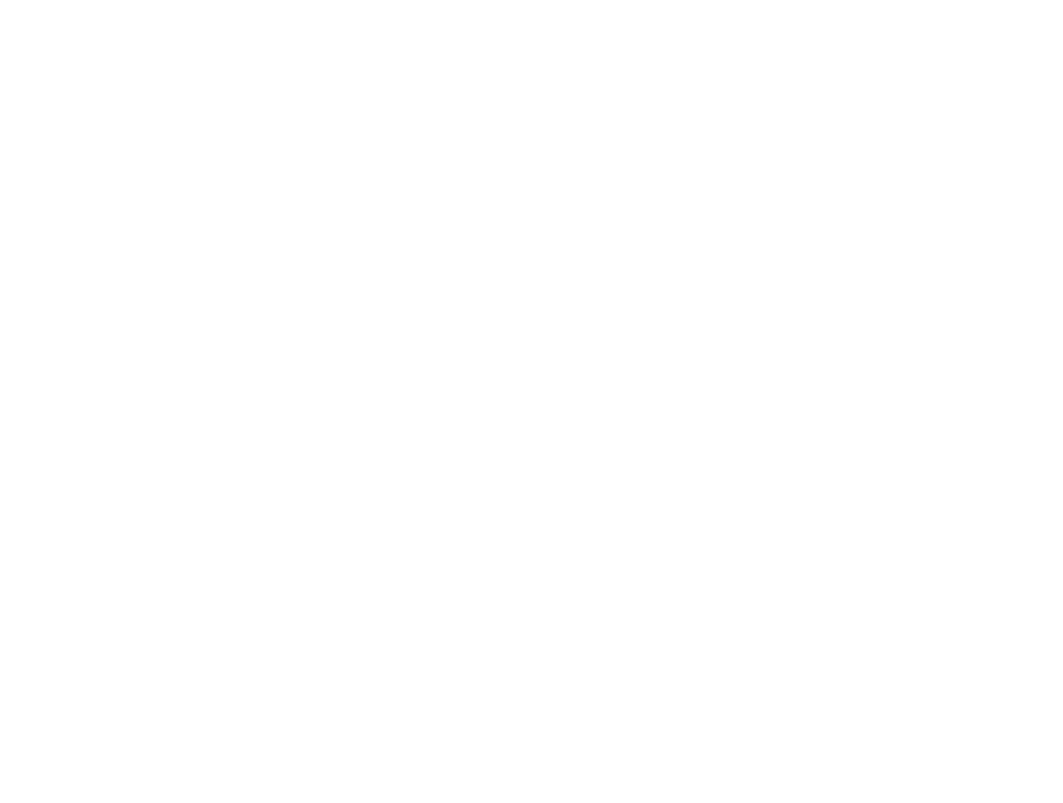
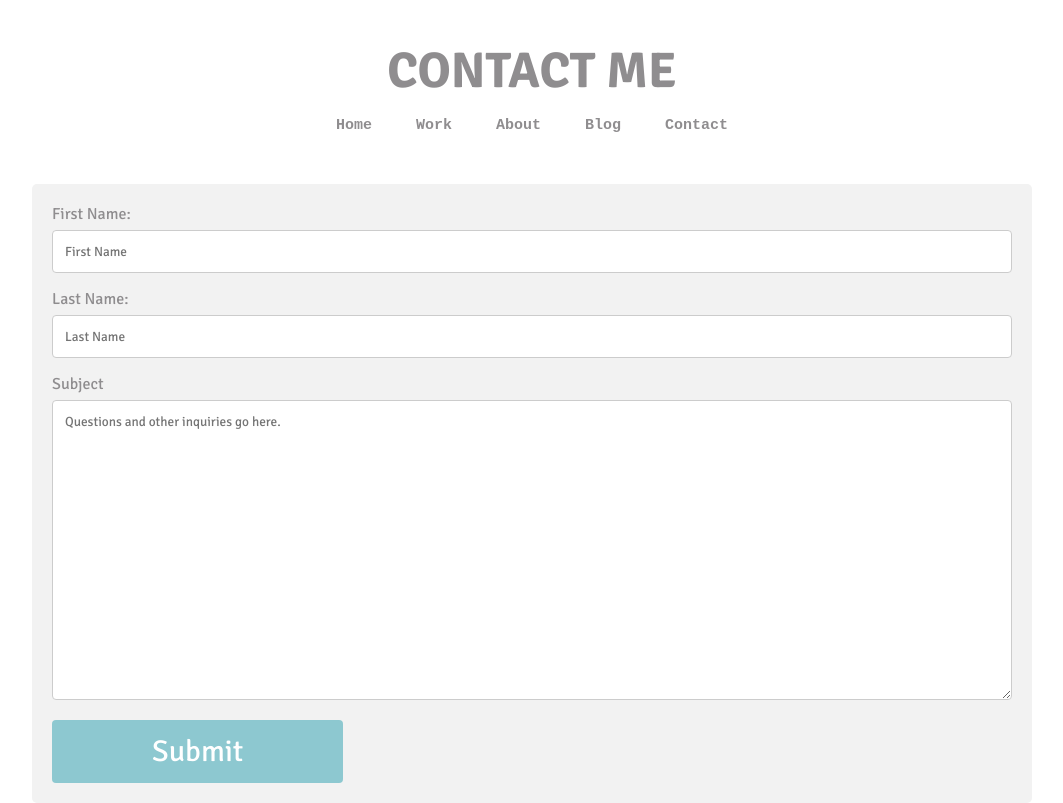
Before and after one commit to adwordvigilante/Portfolio-Website, a plain HTML site: page contact.html in a window 1280 px wide. Shown: the whole page, without its empty margins (108-1171 px from the left). Drawn offline with Linux system fonts and the light colour scheme.

Commit message:
Started working on contact me page.

```diff
--- a/contact.html
+++ b/contact.html
@@ -0,0 +1,55 @@
+<!DOCTYPE html>
+<html>
+<head>
+	<title>Contact Me</title>
+	<meta name="description" content="Contact Roberto Severino.">
+	<meta name="keywords" content="HTML,CSS,XML,JavaScript,JQuery,PHP">
+	<meta name="author" content="Roberto Severino">
+	<meta name="viewport" content="width=device-width, initial-scale=1.0">
+	<link rel="stylesheet" type="text/css" href="css/style.css">
+	<link href="https://fonts.googleapis.com/css?family=Signika:400,700" rel="stylesheet">
+
+
+</head>
+
+<body>
+	<header>
+		<h1>Contact Me</h1>
+		<nav>
+			<ul>
+				<li><a href="index.html">Home</a></li>
+				<li><a href="#">Work</a></li>
+				<li><a href="about.html">About</a></li>
+				<li><a href="#">Blog</a></li>
+				<li><a href="contact.html">Contact</a></li>
+
+			</ul>
+
+		</nav>
+
+	</header>
+
+	<div class="contact-area">
+		<form>
+			<form action="mailto:adwordvigilante@gmail.com" method="post" enctype="text/plain">
+			<label for="fname">First Name:</label>
+			<input type="text" name="firstname" placeholder="First Name">
+
+			<label for="lname">Last Name:</label>
+			<input type="text" name="lastname" placeholder="Last Name">
+
+			<label for="subject">Subject</label>
+    		<textarea id="subject" name="subject" placeholder="Questions and other inquiries go here."></textarea>
+
+			<input type="submit" value="Submit">
+
+		</form>
+
+
+
+
+	</div>
+
+
+
+</body>
--- a/css/style.css
+++ b/css/style.css
@@ -121,6 +121,60 @@ aside img {
 
 }
 
+/* CONTACT
+---------------------------------------------------------------- */
+label, input[type=text], input[type=submit] {
+	font-family: 'Signika', sans-serif;
+
+}
+
+input[type=text], select, textarea {
+	font-family: 'Signika', sans-serif;
+    width: 100%; /* Full width */
+    padding: 12px; /* Some padding */
+    border: 1px solid #ccc; /* Gray border */
+    border-radius: 4px; /* Rounded borders */
+    box-sizing: border-box; /* Make sure that padding and width stays in place */
+    margin-top: 6px; /* Add a top margin */
+    margin-bottom: 16px; /* Bottom margin */
+    resize: vertical /* Allow the user to vertically resize the textarea (not horizontally) */
+}
+
+/* Style the submit button with a specific background color etc */
+input[type=submit] {
+    background-color: #8dc8d0;
+    color: white;
+    padding: 13px 100px;
+    border: none;
+    border-radius: 4px;
+    cursor: pointer;
+    position: relative;
+    display: inline-block;
+    font-size: 30px;
+}
+
+#subject {
+	height: 300px;
+}
+
+/* When moving the mouse over the submit button, add a darker green color */
+input[type=submit]:hover {
+    background-color: #4f929a;
+}
+
+/* Add a background color and some padding around the form */
+.contact-area {
+    border-radius: 5px;
+    background-color: #f2f2f2;
+    padding: 20px;
+    margin-top: 50px;
+    position: relative;
+    float: left;
+    overflow: hidden;
+
+}
+
+
 
 /* MEDIA QUERIES
 ---------------------------------------------------------------- */
```
Also changed, not shown: about.html (+2 -2 lines), index.html (+1 -1 lines).
